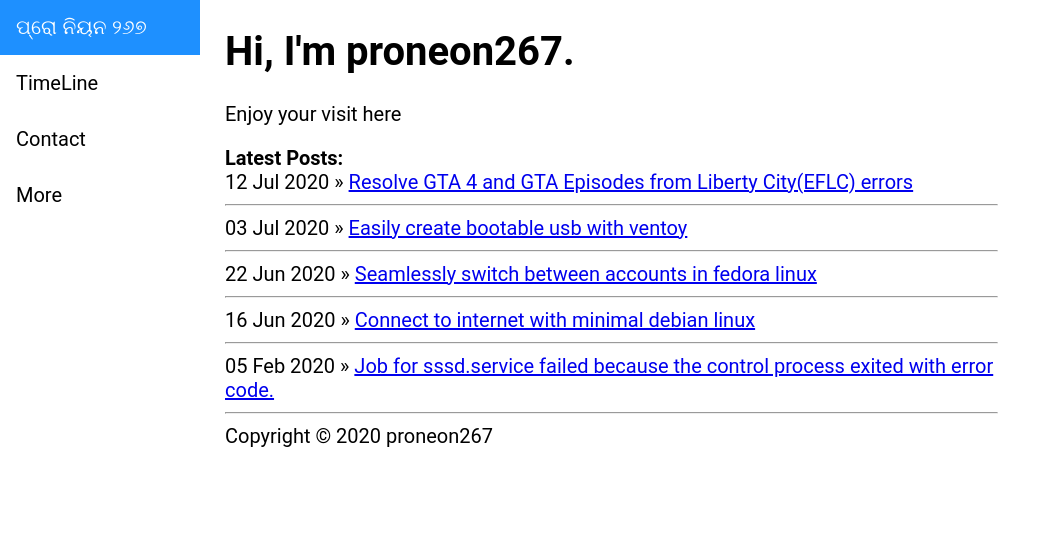
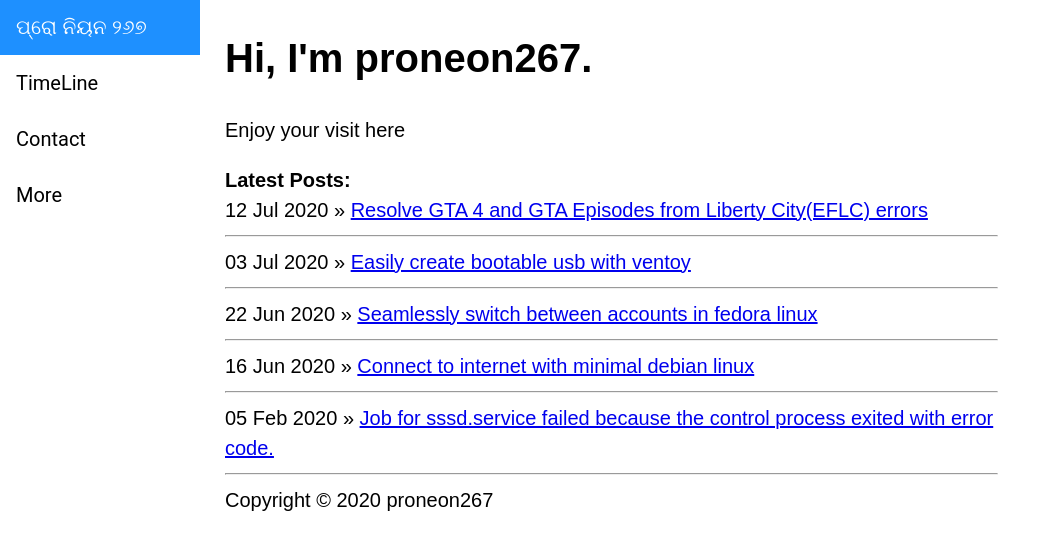
Before and after one commit to proneon267/proneon267.github.io, a Jekyll site: the page built from index.html, in a window 1280 px wide and 1002 px high. Shown: the top 550 px of the window, without its empty margins (0-1061 px from the left). Built offline with Jekyll 4.4.1, drawn with Linux system fonts in a browser that asks for light colours.

Commit message:
Update default.html

```diff
--- a/_layouts/default.html
+++ b/_layouts/default.html
@@ -100,6 +100,10 @@
         margin-left: 200px;
         padding: 1px 25px;
         height: 1000px;
+	font-size: 20px;
+	font-family: 'Cantarell', sans-serif;
+	font-weight: 300;
+	line-height: 1.5;
       }
 	.sidebar .icon {
 	  display: none;
```
